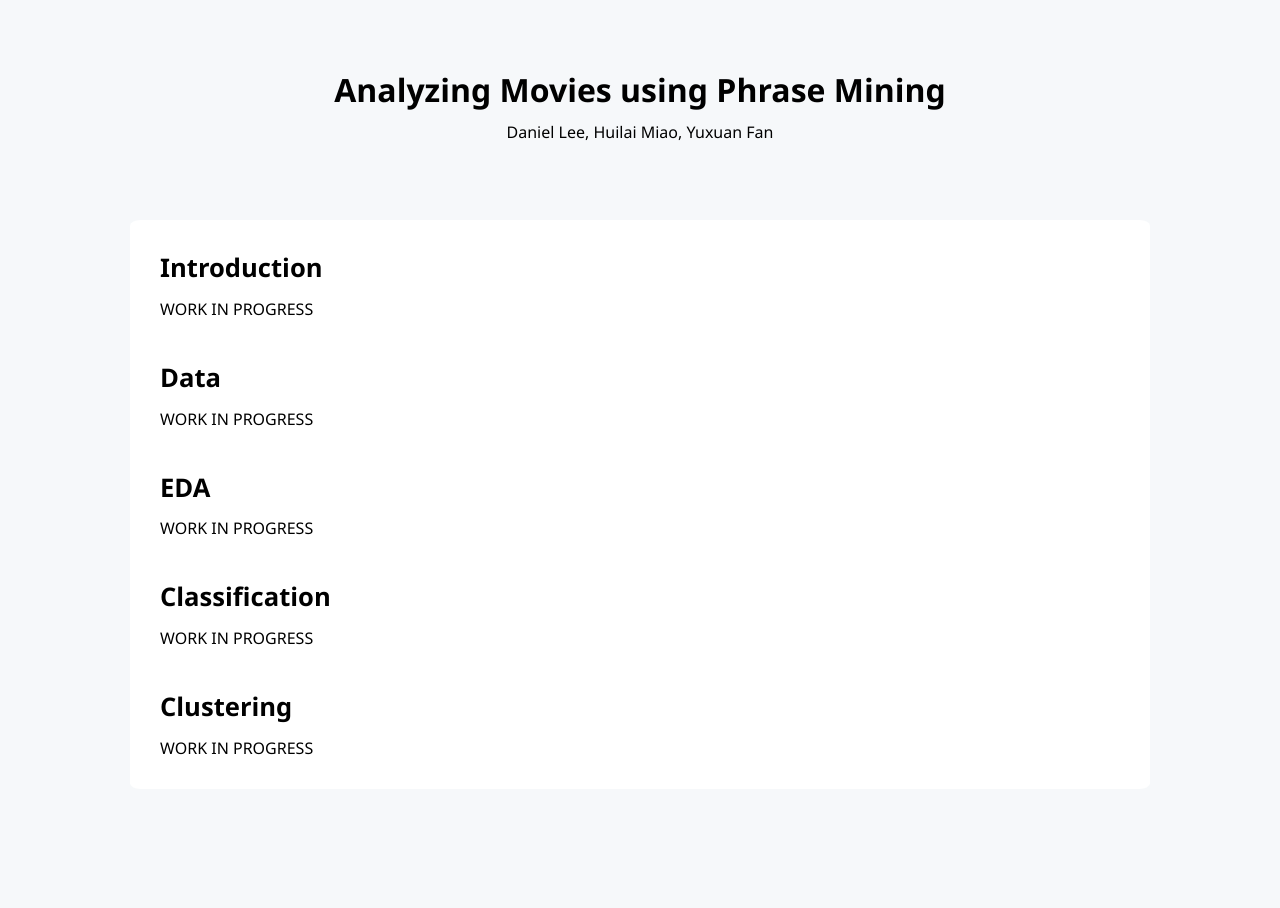
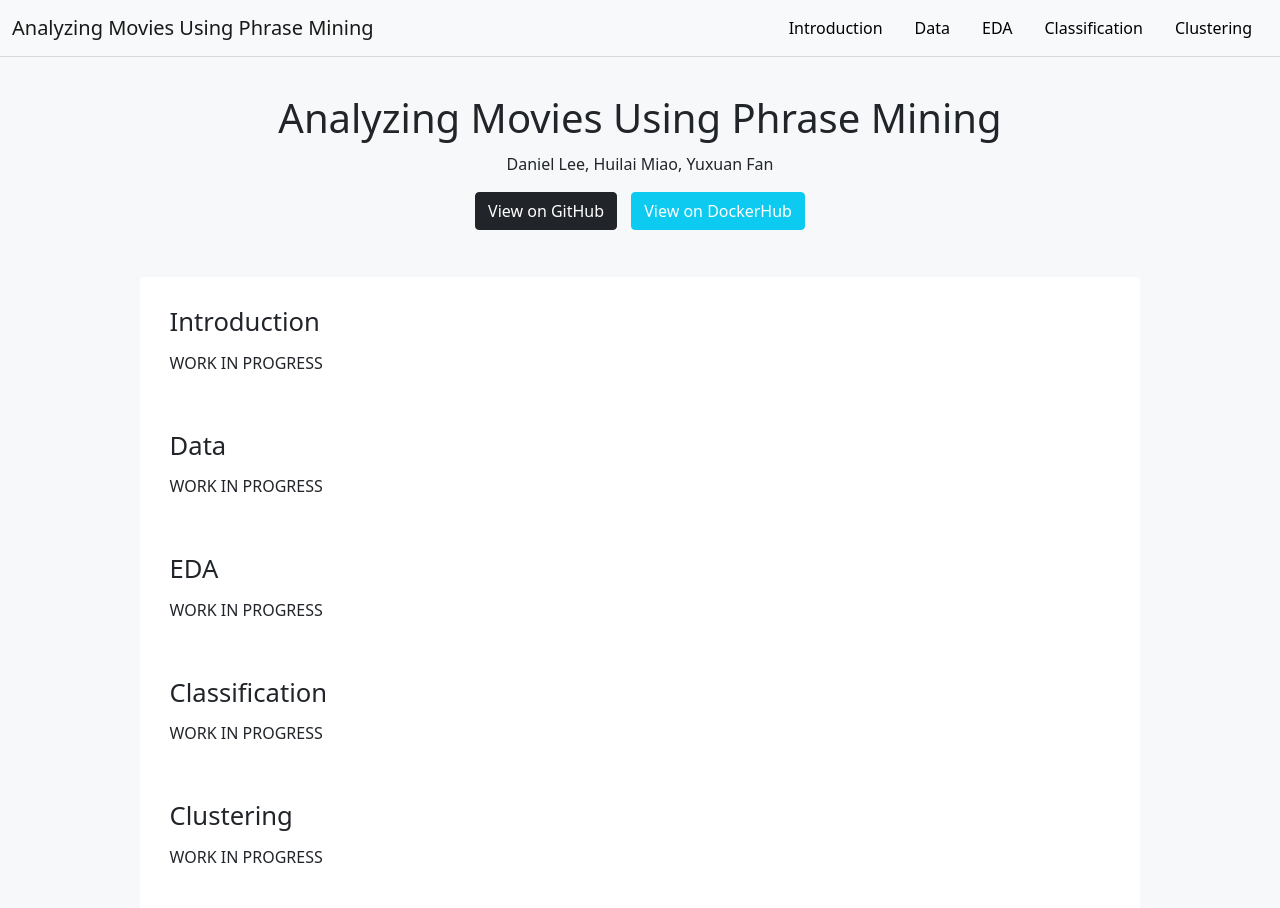
Before and after one commit to A04-Capstone-Group-02/movie-analysis-webpage, a plain HTML site: page index.html in a window 1280 px wide. Before the commit the page ends 800 px from the top, so only its background shows below. Drawn offline with nearby package versions, Linux system fonts and the light colour scheme.

Commit message:
restructure with bootstrap

```diff
--- a/index.html
+++ b/index.html
@@ -2,38 +2,93 @@
 <html lang="en">
   <head>
     <meta charset="UTF-8" />
+    <link
+      href="https://cdn.jsdelivr.net/npm/bootstrap@5.0.0-beta2/dist/css/bootstrap.min.css"
+      rel="stylesheet"
+      integrity="sha384-BmbxuPwQa2lc/FVzBcNJ7UAyJxM6wuqIj61tLrc4wSX0szH/Ev+nYRRuWlolflfl"
+      crossorigin="anonymous"
+    />
+    <link rel="stylesheet" href="style.css" />
     <title>Analyzing Movies Using Phrase Mining</title>
-    <link rel="stylesheet" href="style.css" />
   </head>
   <body>
+    <nav class="navbar sticky-top navbar-light bg-light">
+      <div class="container-fluid">
+        <a class="navbar-brand" href="#">
+          Analyzing Movies Using Phrase Mining
+        </a>
+        <div id="nav-links-container">
+          <a class="nav-link" href="#introduction">Introduction</a>
+          <a class="nav-link" href="#data">Data</a>
+          <a class="nav-link" href="#eda">EDA</a>
+          <a class="nav-link" href="#classification">Classification</a>
+          <a class="nav-link" href="#clustering">Clustering</a>
+        </div>
+      </div>
+    </nav>
+
     <header>
       <div>
-        <h1>Analyzing Movies using Phrase Mining</h1>
+        <h1>Analyzing Movies Using Phrase Mining</h1>
         <p>Daniel Lee, Huilai Miao, Yuxuan Fan</p>
+        <div id="project-links-container">
+          <a
+            class="btn btn-dark"
+            href="https://github.com/A04-Capstone-Group-02/movie-analysis"
+            target="_blank"
+            rel="noopener noreferrer"
+          >
+            View on GitHub
+          </a>
+          <a
+            class="btn btn-info"
+            style="color: white"
+            href="https://hub.docker.com/repository/docker/991231/movie-analysis"
+            target="_blank"
+            rel="noopener noreferrer"
+          >
+            View on DockerHub
+          </a>
+        </div>
       </div>
     </header>
 
     <div id="main-container">
-      <section>
+      <section id="introduction">
         <h2>Introduction</h2>
+        <!-- start of introduction -->
         <p>WORK IN PROGRESS</p>
+        <!-- end of introduction -->
       </section>
-      <section>
+      <section id="data">
         <h2>Data</h2>
+        <!-- start of data -->
         <p>WORK IN PROGRESS</p>
+        <!-- end of data -->
       </section>
-      <section>
+      <section id="eda">
         <h2>EDA</h2>
+        <!-- start of eda -->
         <p>WORK IN PROGRESS</p>
+        <!-- end of eda -->
       </section>
-      <section>
+      <section id="classification">
         <h2>Classification</h2>
+        <!-- start of classification -->
         <p>WORK IN PROGRESS</p>
+        <!-- end of classification -->
       </section>
-      <section>
+      <section id="clustering">
         <h2>Clustering</h2>
+        <!-- start of clustering -->
         <p>WORK IN PROGRESS</p>
+        <!-- end of clustering -->
       </section>
     </div>
   </body>
+  <script
+    src="https://cdn.jsdelivr.net/npm/bootstrap@5.0.0-beta2/dist/js/bootstrap.bundle.min.js"
+    integrity="sha384-b5kHyXgcpbZJO/tY9Ul7kGkf1S0CWuKcCD38l8YkeH8z8QjE0GmW1gYU5S9FOnJ0"
+    crossorigin="anonymous"
+  ></script>
 </html>
--- a/style.css
+++ b/style.css
@@ -1,18 +1,24 @@
-@font-face {
-  font-family: "Segoe UI Regular";
-  font-style: normal;
-  font-weight: normal;
-  src: "assets/fonts/SegoeUI.woff";
-}
-
 * {
-  font-family: "Segoe UI", Tahoma, Geneva, Verdana, sans-serif;
   margin: 0;
   padding: 0;
 }
 
-html {
-  background: #F6F8FA;
+body {
+  background: #f6f8fa;
+}
+
+nav {
+  border-bottom: #d9d9d9 1px solid;
+}
+
+#nav-links-container {
+  display: flex;
+
+}
+
+
+#nav-links-container > a {
+  color: black;
 }
 
 header {
@@ -36,7 +42,11 @@ h1 {
   padding: 10px;
   width: min(1000px, 90%);
   background-color: white;
-  border-radius: 1%;
+  border-radius: 0.5%;
+}
+
+#project-links-container > a {
+  margin: 0 5px 0 5px;
 }
 
 section {
```
Also changed, not shown: assets/fonts/SegoeUI.woff (deleted).
